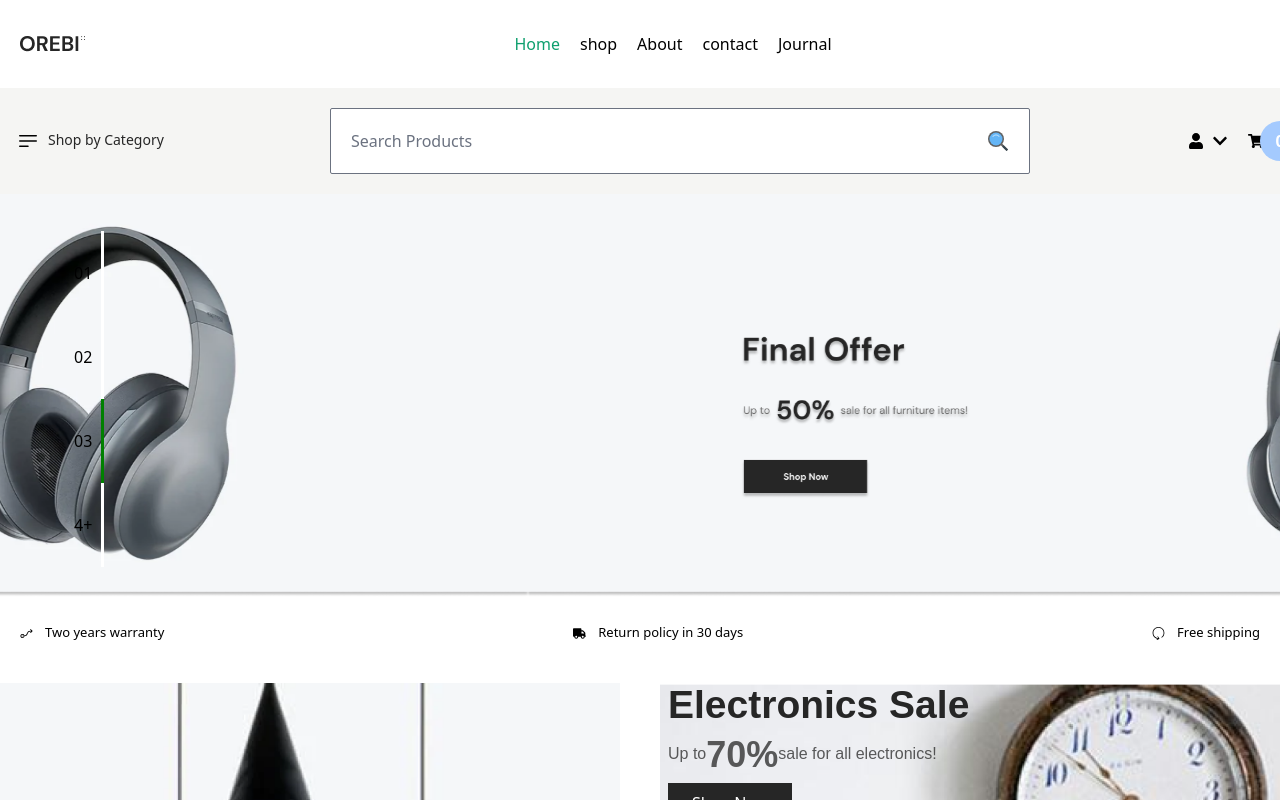
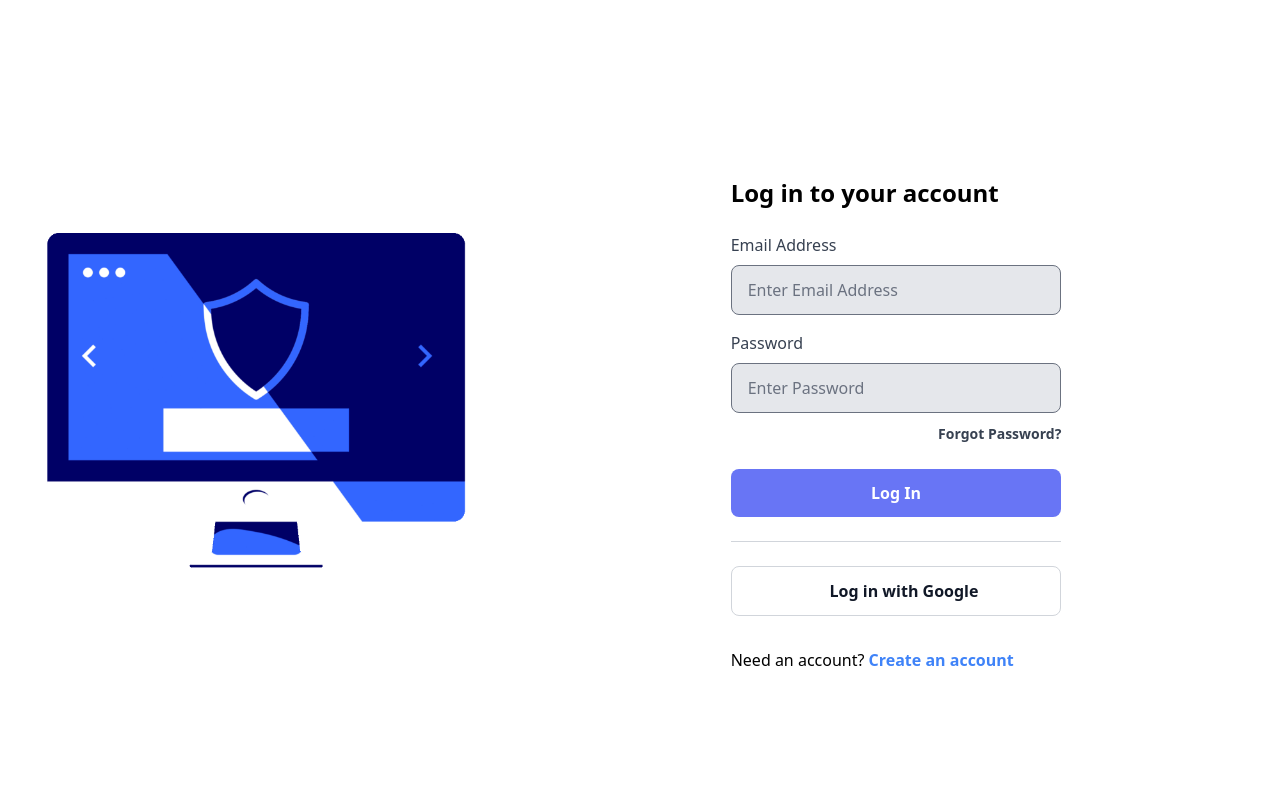
Before and after one commit to taufik69/FDR-2303-e-com, a React (Vite) app: page / in a window 1280 px wide. Shown: the top 800 px of the page. Built offline with nearby package versions, Linux system fonts and the light colour scheme.

Commit message:
add some features

```diff
--- a/src/App.jsx
+++ b/src/App.jsx
@@ -17,26 +17,35 @@ import Contact from "./pages/Contact/Contact";
 import Login from "./pages/Login/Login";
 import Chekout from "./pages/Checkout/Chekout";
 import MyAcount from "./pages/Myaccount/MyAcount";
+import IsLoginUser from "./PrivateRoutes/IsLoginUser";
+import IsNotLoginUser from "./PrivateRoutes/IsNotLoginUser";
+import About from "./pages/About/About";
 const router = createBrowserRouter(
   createRoutesFromElements(
     <Route>
+      <Route element={<IsLoginUser />}>
         <Route path="/" element={<RootLayout />}>
           <Route index element={<Home />} />
           <Route path="/shop" element={<Shop />} />
+          <Route path="/about" element={<About />} />
           <Route path="/contact" element={<Contact />} />
           <Route
             path="/product-details/:productId"
             element={<ProductDetails />}
           />
           <Route path="/cart" element={<Cart />} />,
-        <Route path="/registration" element={<Registration />}></Route>,
-        <Route path="/login" element={<Login />}></Route>
           <Route path="/chekout" element={<Chekout />}></Route>
           <Route path="/account" element={<MyAcount />}></Route>
           <Route
             path="/*"
             element={<h1 className="text-red-500"> error is here</h1>}
           ></Route>
+        </Route>
+      </Route>
+
+      <Route element={<IsNotLoginUser />}>
+        <Route path="/registration" element={<Registration />}></Route>,
+        <Route path="/login" element={<Login />}></Route>
       </Route>
     </Route>,
   ),
--- a/src/Component/CommonConponent/RootLayout/RootLayout.jsx
+++ b/src/Component/CommonConponent/RootLayout/RootLayout.jsx
@@ -3,6 +3,7 @@ import Header from "../../HomeComponent/Header/Header";
 import MenuBar from "../../HomeComponent/MenuBar/MenuBar";
 import Fotter from "../Fotter/Fotter";
 import { Outlet } from "react-router";
+
 const RootLayout = () => {
   return (
     <div>
--- a/src/Component/HomeComponent/MenuBar/MenuBar.jsx
+++ b/src/Component/HomeComponent/MenuBar/MenuBar.jsx
@@ -223,7 +223,7 @@ const MenuBar = () => {
                     }`}
                   >
                     <li className="py-4">
-                      <Link to={"/"}>My Account</Link>
+                      <Link to={"/about"}>My Account</Link>
                     </li>
                     <li className="py-4" onClick={hanldeLogOut}>
                       Log Out
--- a/src/Component/LoginComponent/LoginComponent.jsx
+++ b/src/Component/LoginComponent/LoginComponent.jsx
@@ -3,13 +3,18 @@ import login from "../../assets/login.gif";
 import { Link, useNavigate } from "react-router-dom";
 import { ErrorMessage, SucessMessage, checkEmail } from "../../../utils/Utils";
 import { DNA } from "react-loader-spinner";
+import { getDatabase, ref, set } from "firebase/database";
 import {
   getAuth,
   signInWithEmailAndPassword,
   onAuthStateChanged,
+  signInWithPopup,
+  GoogleAuthProvider,
 } from "firebase/auth";
+
 const LoginComponent = () => {
   const auth = getAuth();
+  const db = getDatabase();
   const navigate = useNavigate();
   const [loading, setloading] = useState(false);
   const [loginUser, setloginUser] = useState({
@@ -55,6 +60,39 @@ const LoginComponent = () => {
           setloading(false);
         });
     }
+  };
+
+  /**
+   * todo : login with google
+   */
+
+  const loginWithGoole = () => {
+    const provider = new GoogleAuthProvider();
+    signInWithPopup(auth, provider)
+      .then((result) => {
+        const credential = GoogleAuthProvider.credentialFromResult(result);
+        const token = credential.accessToken;
+        // The signed-in user info.
+        const user = result.user;
+        const { emailVerified, photoUrl, displayName, localId, email } =
+          user?.reloadUserInfo;
+
+        localStorage.setItem("isverified", emailVerified);
+
+        set(ref(db, "users/" + localId), {
+          userUid: localId,
+          userName: displayName,
+          userEmail: email,
+          emailVerified: emailVerified,
+          profile_picture: photoUrl,
+        }).then(() => {
+          navigate("/");
+        });
+      })
+      .catch((error) => {
+        const errorCode = error.code;
+        console.log(errorCode);
+      });
   };
   return (
     <div>
@@ -139,6 +177,7 @@ const LoginComponent = () => {
             <button
               type="button"
               className="block w-full rounded-lg border border-gray-300 bg-white px-4 py-3 font-semibold text-gray-900 hover:bg-gray-100 focus:bg-gray-100"
+              onClick={loginWithGoole}
             >
               <div className="flex items-center justify-center">
                 <span className="ml-4">Log in with Google</span>
--- /dev/null
+++ b/src/PrivateRoutes/IsLoginUser.jsx
@@ -0,0 +1,13 @@
+import React, { useEffect } from "react";
+import { Outlet, Navigate } from "react-router-dom";
+import Login from "../pages/Login/Login";
+
+const IsLoginUser = () => {
+  return JSON.parse(localStorage.getItem("isverified")) ? (
+    <Outlet />
+  ) : (
+    <Login />
+  );
+};
+
+export default IsLoginUser;
--- /dev/null
+++ b/src/PrivateRoutes/IsNotLoginUser.jsx
@@ -0,0 +1,16 @@
+import React from "react";
+
+import { Outlet, Navigate } from "react-router-dom";
+const IsNotLoginUser = () => {
+  return (
+    <>
+      {JSON.parse(localStorage.getItem("isverified")) ? (
+        <Navigate to="/" />
+      ) : (
+        <Outlet />
+      )}
+    </>
+  );
+};
+
+export default IsNotLoginUser;
--- /dev/null
+++ b/src/pages/About/About.jsx
@@ -0,0 +1,28 @@
+import React, { useEffect, useState } from "react";
+import { getDatabase, ref, onValue } from "firebase/database";
+import { getAuth } from "firebase/auth";
+const About = () => {
+  const auth = getAuth();
+  const db = getDatabase();
+  const [userinfo, setuserinfo] = useState({});
+  useEffect(() => {
+    const starCountRef = ref(db, "users/");
+    onValue(starCountRef, (snapshot) => {
+      snapshot.forEach((item) => {
+        if (auth.currentUser.uid === item.key) {
+          setuserinfo({ ...item.val(), useKey: item.key });
+        }
+      });
+    });
+  }, []);
+
+  console.log(userinfo);
+
+  return (
+    <div>
+      <img src={userinfo.profile_picture} alt="" />
+    </div>
+  );
+};
+
+export default About;
```
Lines whose indentation alone changed are shown as unchanged.
